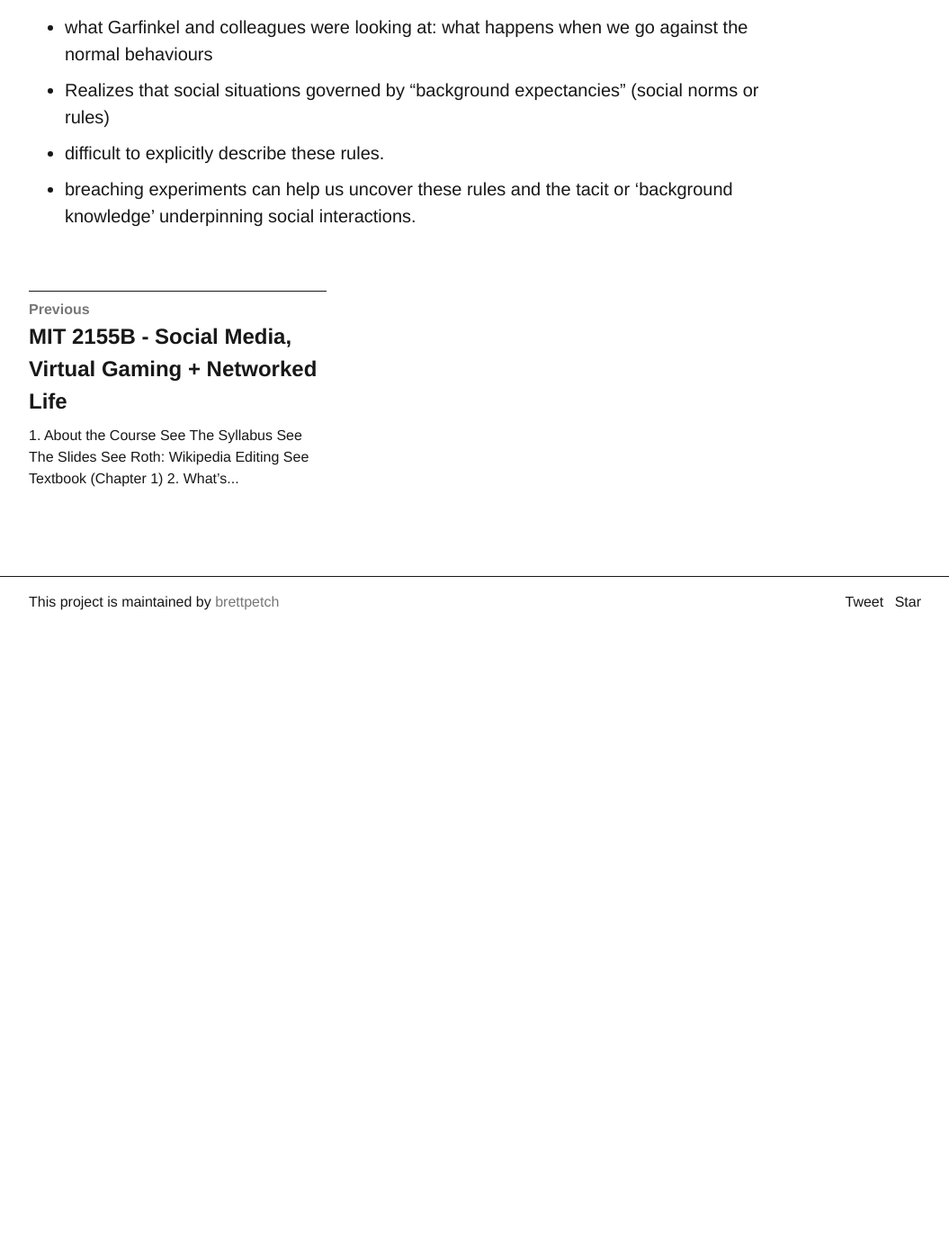
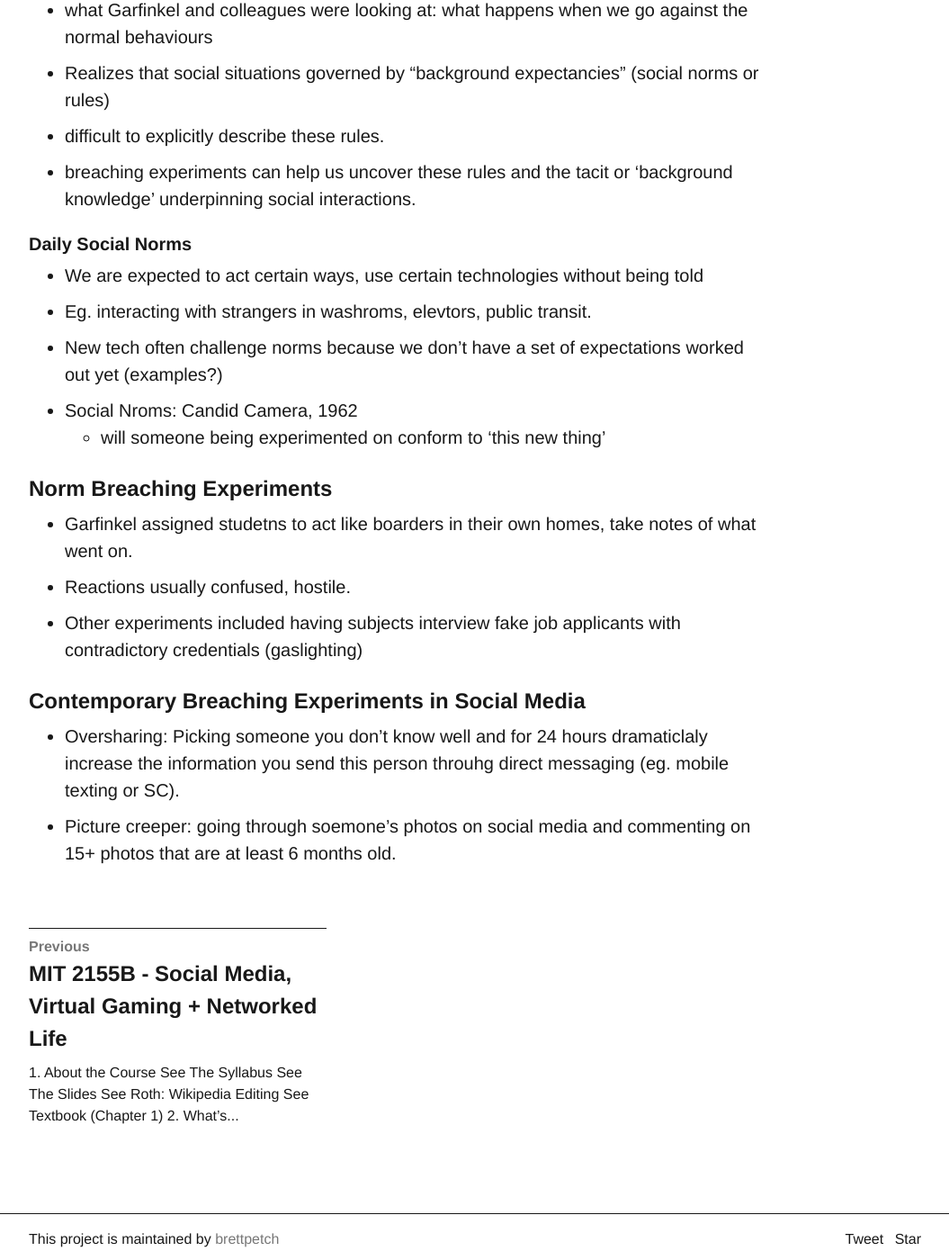
Before and after one commit to brettpetch/MIT-2155, a Jekyll site: the page built from _posts/2020-01-15-Digital-Structures.md, in a window 1280 px wide and 1400 px high, scrolled down 2418 px. Shown: the whole window at 90% size, without its empty margins (112-1167 px from the left). Built offline with Jekyll 4.4.1, drawn with Linux system fonts in a browser that asks for light colours; comment, search, counter and statistics services are not loaded; before the commit the page ends 3115 px from its top, so only the background shows below that.

Commit message:
commit on master

```diff
--- a/_posts/2020-01-15-Digital-Structures.md
+++ b/_posts/2020-01-15-Digital-Structures.md
@@ -28,12 +28,13 @@ When Fuchs talks about the types of different types of being online, we will tie
 - Building on Durkheim, Weberr, etc., mid-20th century sociologists attempt to discover what "social facts" and "social actions" look like in daily life.
 - Psychologists also interested in these phenomena post-WWII (cf. Stanley Milgram's 1960s obedience, looking up experiments).
 - These findings later applied to online group dynamics.
+- These types of interactions are replicated in different ways online, which is why some of these psychologists still have currency.
 
-- These types of interactions are replicated in different ways online, which is why some of these psychologists still have currency.
 ### Harold Garfnkel
 - American Sociologist and Ethnomethodologist
 - 1917-2011
 - His experiment: breaching experiments as teaching tools -
+
 #### Ethnomethodology
 - The way you go about your everyday buisness
 > people make joint sense of their social world *together* and [how] they do methodologically using social procedures or methods that they share
@@ -42,3 +43,19 @@ When Fuchs talks about the types of different types of being online, we will tie
 - Realizes that social situations governed by "background expectancies" (social norms or rules)
 - difficult to explicitly describe these rules.
 - breaching experiments can help us uncover these rules and the tacit or 'background knowledge' underpinning social interactions.
+
+#### Daily Social Norms
+- We are expected to act certain ways, use certain technologies without being told
+- Eg. interacting with strangers in washroms, elevtors, public transit.
+- New tech often challenge norms because we don't have a set of expectations worked out yet (examples?)
+- Social Nroms: Candid Camera, 1962
+    - will someone being experimented on conform to 'this new thing'
+
+### Norm Breaching Experiments
+- Garfinkel assigned studetns to act like boarders in their own homes, take notes of what went on.
+- Reactions usually confused, hostile.
+- Other experiments included having subjects interview fake job applicants with contradictory credentials (gaslighting)
+
+### Contemporary Breaching Experiments in Social Media
+- Oversharing: Picking someone you don't know well and for 24 hours dramaticlaly increase the information you send this person throuhg direct messaging (eg. mobile texting or SC).
+- Picture creeper: going through soemone's photos on social media and commenting on 15+ photos that are at least 6 months old.
```
